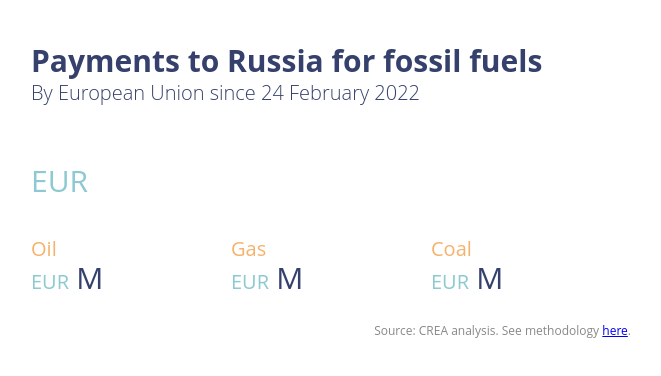
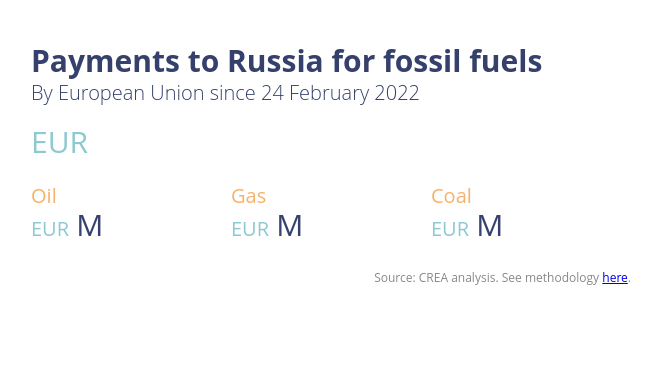
Before and after one commit to energyandcleanair/russia_counter_widget, a plain HTML site: page index.html in a window 1280 px wide. Shown: the whole page, without its empty margins (309-970 px from the left). Drawn offline with Linux system fonts and the light colour scheme; no server answers.

Commit message:
-ui fixes

```diff
--- a/counter.css
+++ b/counter.css
@@ -60,7 +60,8 @@ h1{
   color: #8cc9D0;
   font-size: 20px;
   margin-right: 10px;
-  margin-bottom: 0px;
+  margin-top: 15px;
+  margin-bottom: 10px;
 }
 
 .big-box .counter{
--- a/counter.js
+++ b/counter.js
@@ -5,7 +5,7 @@ const html_string = `
             <div class='subtitle'>By European Union since 24 February 2022</div>
         </div>
         <div class='big-box'>
-            <span class='currency'>EUR</span>
+            <div class='currency'>EUR</div>
             <div class='counter' id='total_eur_per_sec'></div>
         </div>
         <div class='row'>
```
